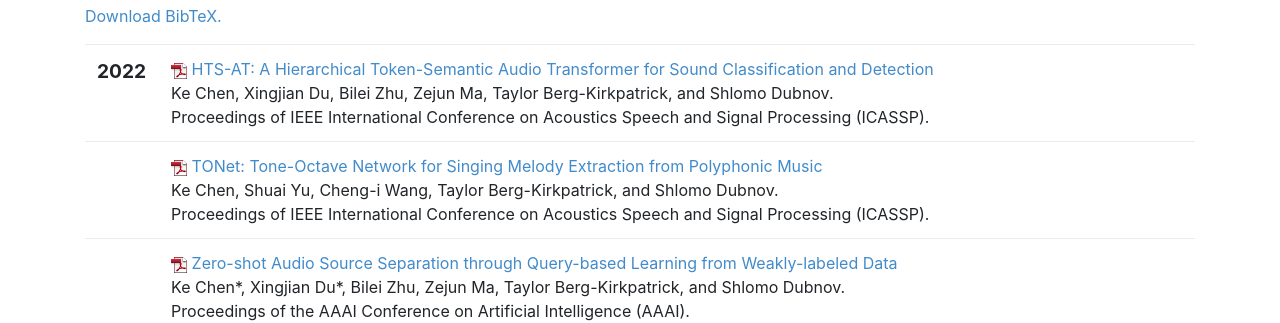
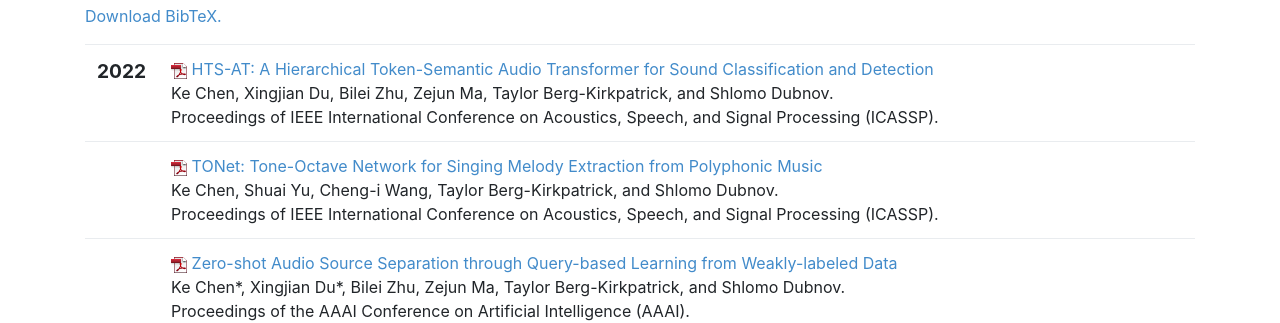
Before and after one commit to icebergnlp/icebergnlp.github.io, a Jekyll site: the page built from publications.html, in a window 1280 px wide and 900 px high. Shown: the part 165-488 px from the top of the window. Built offline with Jekyll 4.4.1, drawn with Linux system fonts in a browser that asks for light colours.

Commit message:
Minor punctuation change

```diff
--- a/_includes/pubs.html
+++ b/_includes/pubs.html
@@ -19,7 +19,7 @@
 			<span class="authors">
 				Ke Chen, Xingjian Du, Bilei Zhu, Zejun Ma, Taylor Berg-Kirkpatrick, and Shlomo Dubnov.
 			</span><br />
-			<span class="venuetype"></span><span class="venue">Proceedings of IEEE International Conference on Acoustics Speech and Signal Processing (ICASSP)</span>.
+			<span class="venuetype"></span><span class="venue">Proceedings of IEEE International Conference on Acoustics, Speech, and Signal Processing (ICASSP)</span>.
 			<br />
 			<span class="links">
 			</span>
@@ -41,7 +41,7 @@
 			<span class="authors">
 				Ke Chen, Shuai Yu, Cheng-i Wang, Taylor Berg-Kirkpatrick, and Shlomo Dubnov.
 			</span><br />
-			<span class="venuetype"></span><span class="venue">Proceedings of IEEE International Conference on Acoustics Speech and Signal Processing (ICASSP)</span>.
+			<span class="venuetype"></span><span class="venue">Proceedings of IEEE International Conference on Acoustics, Speech, and Signal Processing (ICASSP)</span>.
 			<br />
 			<span class="links">
 			</span>
--- a/bib/berglab-pubs.bib
+++ b/bib/berglab-pubs.bib
@@ -1,7 +1,7 @@
 @inproceedings{chen2022htsat,
   title = {HTS-AT: A Hierarchical Token-Semantic Audio Transformer for Sound Classification and Detection},
   author = {Chen, Ke and Du, Xingjian and Zhu, Bilei and Ma, Zejun and Berg-Kirkpatrick, Taylor and Dubnov, Shlomo},
-  booktitle = {Proceedings of IEEE International Conference on Acoustics Speech and Signal Processing (ICASSP)},
+  booktitle = {Proceedings of IEEE International Conference on Acoustics, Speech, and Signal Processing (ICASSP)},
   year = {2022},
   month = feb,
   url = "https://arxiv.org/pdf/2202.00874.pdf"
@@ -10,7 +10,7 @@
 @inproceedings{chen2022tonet,
   title = {TONet: Tone-Octave Network for Singing Melody Extraction from Polyphonic Music},
   author = {Chen, Ke and Yu, Shuai and Wang, Cheng-i and Berg-Kirkpatrick, Taylor and Dubnov, Shlomo},
-  booktitle = {Proceedings of IEEE International Conference on Acoustics Speech and Signal Processing (ICASSP)},
+  booktitle = {Proceedings of IEEE International Conference on Acoustics, Speech, and Signal Processing (ICASSP)},
   year = {2022},
   month = feb,
   url = "https://arxiv.org/pdf/2202.00951.pdf"
```
